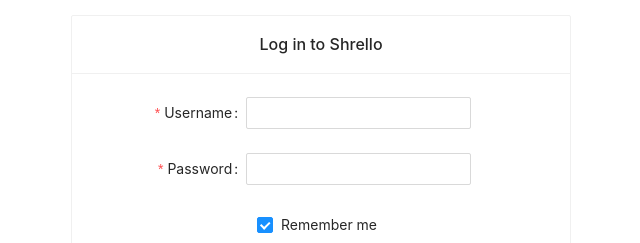
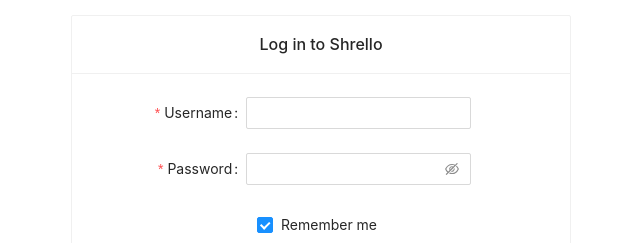
Before and after one commit to Gvantsa-Gongadze/shrello, a React (Create React App) app in the folder frontend/: page /login in a window 1280 px wide. Shown: the top 243 px of the page, without its empty margins (319-959 px from the left). Built offline with nearby package versions, Linux system fonts and the light colour scheme.

Commit message:
fix: hide and display password input

```diff
--- a/frontend/src/components/Login.tsx
+++ b/frontend/src/components/Login.tsx
@@ -65,7 +65,7 @@
                         name="password"
                         rules={[{ required: true, message: 'Please input your password!' }]}
                     >
-                        <Input />
+                        <Input.Password />
                     </Form.Item>
 
                     <Form.Item
--- a/frontend/src/components/Registration.tsx
+++ b/frontend/src/components/Registration.tsx
@@ -69,7 +69,7 @@
                         name="password"
                         rules={[{ required: true, message: 'Please input your password!' }]}
                     >
-                        <Input type="text" minLength={6} />
+                        <Input.Password minLength={6} />
                     </Form.Item>
                     <Form.Item
                         {...tailLayout}
```
